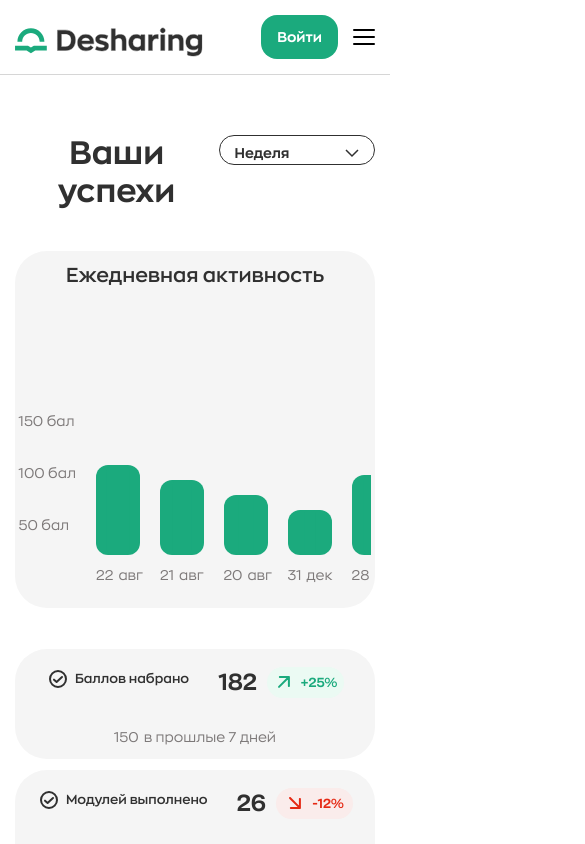
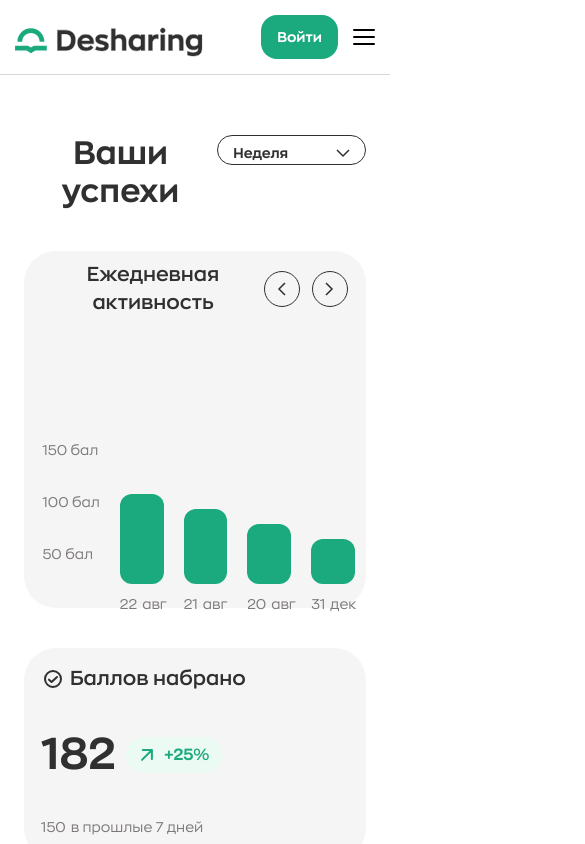
Before and after one commit to MilleniumIT06/deshar-frontend, a Next.js app: page /dashboard in a window 390 px wide. Shown: the top 844 px of the page, 585 px wide, since content can reach past the window. Built offline with nearby package versions, Linux system fonts and the light colour scheme; a web font is replaced by a local one.

Commit message:
response(tablet):dashboard

```diff
--- a/src/app/globals.scss
+++ b/src/app/globals.scss
@@ -88,7 +88,9 @@ a {
 	font-size: 44px;
 	text-align: center;
 	color: var(--neutral-darkest);
-
+	@include breakpoint.small-tablet {
+		font-size: 32px;
+	}
 	@include breakpoint.pre-mobile {
 		font-size: 37px;
 	}
--- a/src/components/Hero/styles.scss
+++ b/src/components/Hero/styles.scss
@@ -134,7 +134,10 @@
 			height: 100%;
 			object-fit: cover;
 		}
-
+		@include breakpoint.first-middle-tablet {
+			width: 430px;
+			height: 435px;
+		}
 		@include breakpoint.pre-tablet {
 			display: flex;
 			flex-direction: column;
--- a/src/components/OtherSubjects/styles.scss
+++ b/src/components/OtherSubjects/styles.scss
@@ -16,18 +16,11 @@
 		@include breakpoint.middle-tablet {
 			justify-content: center;
 			grid-template-columns: 50% 50%;
-			row-gap: 0;
-		}
-
-		@include breakpoint.first-middle-tablet {
-			justify-content: center;
-			grid-template-columns: 50% 50%;
-			row-gap: 0;
+			row-gap: 16px;
 		}
 
 		@include breakpoint.pre-mobile {
 			grid-template-columns: 100%;
-			row-gap: 0;
 		}
 	}
 
@@ -50,7 +43,7 @@
 	}
 
 	@include breakpoint.middle-tablet {
-		grid-column: span 2;
+		grid-column: span 1;
 	}
 
 	&:last-child {
--- a/src/components/Question/styles.scss
+++ b/src/components/Question/styles.scss
@@ -13,11 +13,10 @@
 		width: 100%;
 		min-height: 124px;
 		background-color: #ebfaf3;
-
-		@include breakpoint.post-tablet {
-			flex-direction: column;
+		@include breakpoint.small-tablet {
+			flex-wrap: wrap;
 			justify-content: center;
-			gap: 20px;
+			gap: 30px;
 		}
 	}
 
--- a/src/components/ResultsCard/styles.scss
+++ b/src/components/ResultsCard/styles.scss
@@ -2,7 +2,7 @@
 
 .ResultsCard {
 	display: flex;
-	flex: 1 1 384px;
+	flex: 0 1 384px;
 	flex-direction: column;
 	align-items: start;
 	border-radius: 32px;
@@ -22,11 +22,6 @@
 		align-items: center;
 		justify-content: center;
 		gap: 5px;
-
-		@include breakpoint.post-tablet {
-			font-size: 13px;
-			line-height: 70%;
-		}
 	}
 
 	&__info {
@@ -51,17 +46,6 @@
 			font-size: 16px;
 			line-height: 175%;
 			text-align: center;
-
-			@include breakpoint.post-tablet {
-				font-size: 13px;
-				line-height: 70%;
-			}
-		}
-
-		@include breakpoint.post-tablet {
-			padding: 2px 6px 2px 4px;
-			width: 77px;
-			height: 31px;
 		}
 
 		&.increase {
@@ -80,10 +64,6 @@
 		font-size: 44px;
 		text-align: center;
 		color: #303030;
-
-		@include breakpoint.post-tablet {
-			font-size: 23px;
-		}
 	}
 
 	&__summary {
@@ -100,9 +80,10 @@
 
 	@include breakpoint.post-tablet {
 		flex-flow: row wrap;
-		justify-content: center;
+		justify-content: start;
 		margin-top: 3%;
 		padding: 5%;
-		max-height: 110px;
+		flex-basis: 350px;
+		flex-shrink: 1;
 	}
 }
--- a/src/components/Successes/index.tsx
+++ b/src/components/Successes/index.tsx
@@ -11,7 +11,7 @@ import './styles.scss'
 export const Successes = () => {
 	return (
 		<section className="Successes">
-			<div className="container">
+			<div className="container Successes__container">
 				<div className="Successes__inner">
 					<div className="Successes__header">
 						<h1 className="Successes__title">Ваши успехи</h1>
--- a/src/components/Successes/styles.scss
+++ b/src/components/Successes/styles.scss
@@ -7,6 +7,13 @@
 		font-size: 32px;
 		text-align: center;
 		color: var(--neutral-darkest);
+		@include breakpoint.small-tablet {
+			font-weight: 700;
+			font-size: 32px;
+		}
+	}
+	&__container {
+		padding: 0 24px;
 	}
 
 	&__inner {
@@ -46,8 +53,8 @@
 
 		@include breakpoint.post-tablet {
 			flex-wrap: wrap;
-			justify-content: center;
-			gap: 2%;
+			justify-content: start;
+			gap: 15px;
 		}
 	}
 
@@ -73,7 +80,7 @@
 		justify-content: space-between;
 
 		@include breakpoint.small-tablet {
-			justify-content: center;
+			padding: 0 15px;
 		}
 	}
 
@@ -83,6 +90,9 @@
 		padding-bottom: 40px;
 		height: 100%;
 		gap: 20px;
+		@include breakpoint.small-tablet {
+			padding-left: 15px;
+		}
 	}
 
 	&__title {
@@ -100,7 +110,7 @@
 		gap: 12px;
 
 		@include breakpoint.small-tablet {
-			display: none;
+			justify-content: space-between;
 		}
 	}
 
--- a/src/widgets/Home/RateCard/styles.scss
+++ b/src/widgets/Home/RateCard/styles.scss
@@ -152,9 +152,16 @@
 			color: var(--neutral-white);
 		}
 	}
+	@include breakpoint.small-tablet {
+		flex-grow: 1;
+	}
+	@include breakpoint.pre-mobile {
+		flex-basis: 60%;
+		flex-grow: 0;
+	}
 	@include breakpoint.mobile {
-		flex-basis: auto;
 		width: 100%;
+		max-width: 328px;
 		height: auto;
 		min-height: 366px;
 	}
--- a/src/widgets/LessonProgressCard/ProgressCounter/styles.scss
+++ b/src/widgets/LessonProgressCard/ProgressCounter/styles.scss
@@ -34,6 +34,11 @@
 		line-height: 175%;
 		color: var(--neutral-darkest);
 		text-wrap: nowrap;
+		@include breakpoint.small-tablet {
+			text-wrap: wrap;
+			font-size: 14px;
+			font-weight: 600;
+		}
 	}
 
 	&__count {
--- a/src/widgets/LessonProgressCard/styles.scss
+++ b/src/widgets/LessonProgressCard/styles.scss
@@ -50,8 +50,6 @@
 		justify-content: space-between;
 		gap: 2.2%;
 		@include breakpoint.pre-tablet {
-			flex-wrap: wrap;
-			justify-content: center;
 			gap: 10px;
 		}
 	}
```
